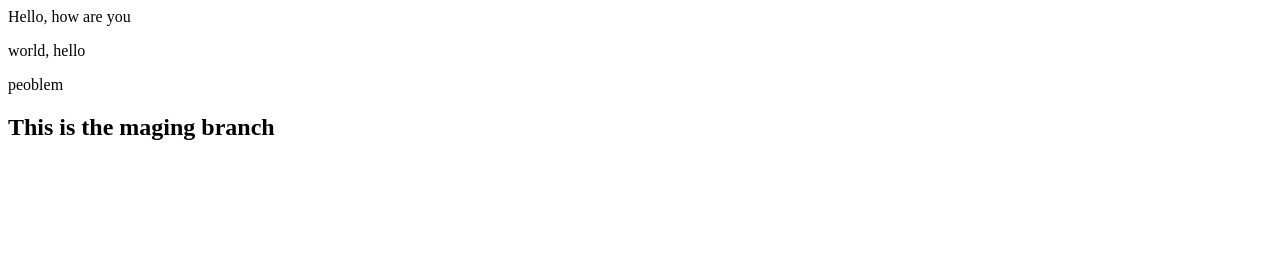
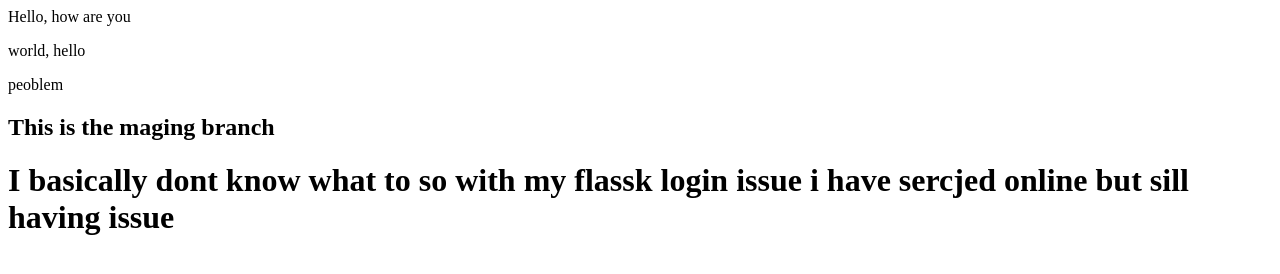
Before and after one commit to Israel-Ogunsua/demo-learning-, a plain HTML site: page index.html in a window 1280 px wide. Drawn offline with Linux system fonts and the light colour scheme.

Commit message:
this is my main commit

```diff
--- a/index.html
+++ b/index.html
@@ -2,3 +2,9 @@
 <p>world, hello </p>
 <p> peoblem</p>
 <h2>This is the maging branch</h2>
+
+<div>
+    <h1>
+        I basically dont know what to so with my flassk login issue i have sercjed online but sill having issue
+    </h1>
+</div>
```
Also changed, not shown: 1 other file.
